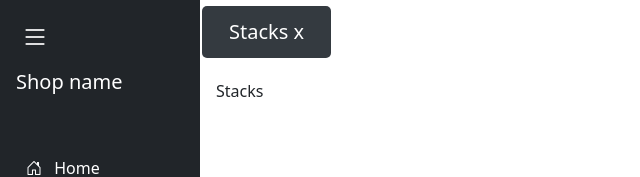
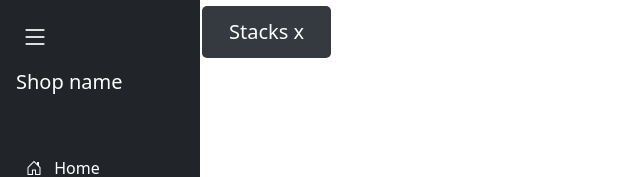
Before and after one commit to muniyaraj-dot/retailstore, a React (Create React App) app in the folder my_app/: page /stacks in a window 1280 px wide. Shown: the top 177 px of the page, without its empty margins (0-640 px from the left). Built offline with nearby package versions, Linux system fonts and the light colour scheme.

Commit message:
lastcommit

```diff
--- a/my_app/src/RetailMarket/Components/Stacks.jsx
+++ b/my_app/src/RetailMarket/Components/Stacks.jsx
@@ -2,7 +2,9 @@ import React from 'react'
 
 const Stacks = () => {
   return (
-    <div>Stacks</div>
+    <div>
+
+    </div>
   )
 }
 
--- a/my_app/src/RetailMarket/Layout/Layout.jsx
+++ b/my_app/src/RetailMarket/Layout/Layout.jsx
@@ -14,6 +14,7 @@ const Layout = () => {
     const pathName = getPath(id);
     dispatch(addTab({ path: { pathName, path: window.location.pathname }}))
   }, [window.location.pathname]);
+
   return (
     <div className="container-fluid p-0">
       <button
--- a/my_app/src/RetailMarket/Redux/tabSlice.js
+++ b/my_app/src/RetailMarket/Redux/tabSlice.js
@@ -9,6 +9,7 @@ const tabSlice = createSlice({
     name: "tabs",
     initialState: initialState,
     reducers: {
+
         addTab: (state, action) => {
             const path = action.payload.path;
             if (!state.tabs.some(val => val.path === path.path)) {
```
Also changed, not shown: 1 other file (tests, documents, lock files or other folders).
